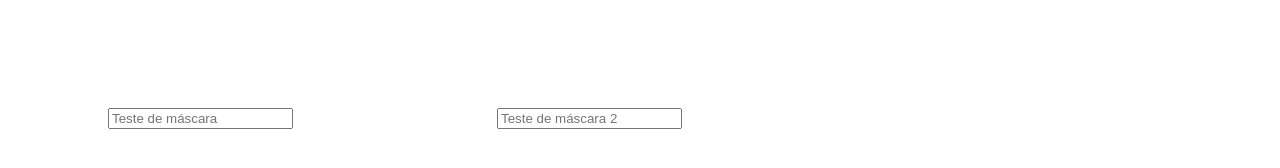
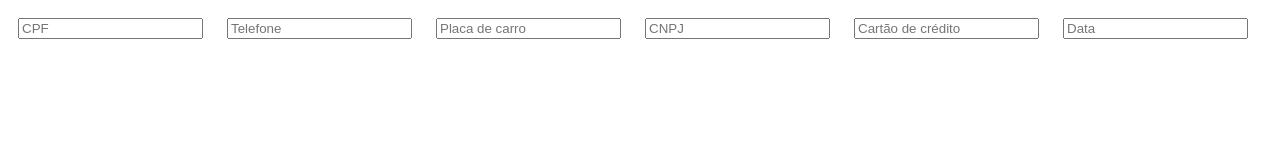
Before and after one commit to ViniChab/supermask.js, a plain HTML site: page index.html in a window 1280 px wide. Drawn offline with Linux system fonts and the light colour scheme.

Commit message:
Adding some todos

```diff
--- a/index.html
+++ b/index.html
@@ -5,22 +5,46 @@
   <head>
     <title>Supermask.js</title>
     <meta charset="UTF-8">
+    <script src='index.js'></script>
   </head>
 
   <body>
 
-      <input
-        mask="999.999.999-99"
-        class="maskField"
-        style="margin: 100px"
-        placeholder="Teste de máscara">
+    <input
+      mask="999.999.999-99"
+      class="maskField"
+      style="margin: 10px"
+      placeholder="CPF">
 
-      <input
-        mask="3Ã1.ÃÃÃ.321"
-        class="maskField"
-        style="margin: 100px"
-        placeholder="Teste de máscara 2">
+    <input
+      mask="(99) 9 9999-9999"
+      class="maskField"
+      style="margin: 10px"
+      placeholder="Telefone">
+
+    <input
+      mask="AAA-9999"
+      class="maskField"
+      style="margin: 10px"
+      placeholder="Placa de carro">
+
+    <input
+      mask="99.999.999/9999-99"
+      class="maskField"
+      style="margin: 10px"
+      placeholder="CNPJ">
+
+    <input
+      mask="9999 9999 9999 xxxx"
+      class="maskField"
+      style="margin: 10px"
+      placeholder="Cartão de crédito">
+
+    <input
+      mask="99/99/9999"
+      class="maskField"
+      style="margin: 10px"
+      placeholder="Data">
 
   </body>
 </html>
-<script src='index.js'></script>
--- a/index.js
+++ b/index.js
@@ -235,3 +235,6 @@ function _getCaretPos(field) {
 
   return caret_pos
 }
+
+// TODO adicionar letra na máscara
+// TODO adicionar uns comentários nas funções
```
